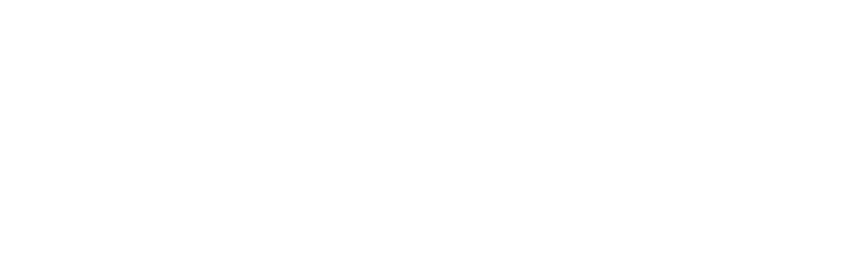
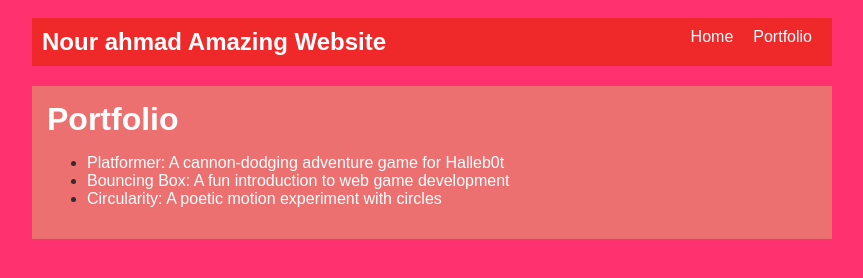
Before and after one commit to nourahmad-sys/nourahmad-sys.github.io, a plain HTML site: page portfolio.html in a window 1280 px wide. Shown: the whole page, without its empty margins (208-1071 px from the left). Drawn offline with Linux system fonts and the light colour scheme.

Commit message:
add portfolio page to website:

```diff
--- a/portfolio.html
+++ b/portfolio.html
@@ -0,0 +1,43 @@
+<!DOCTYPE html>
+<html>
+  <head>
+<title>My Awesome Website</title>
+ <link rel="stylesheet" href="style.css" />
+</head>
+
+
+  <body>
+    <!-- All content goes here -->
+    <div id="all-contents">
+       <nav>
+<h1> Nour ahmad Amazing Website</h1>
+<ul id="nav-ul">
+<li class="nav-li">
+  <a href="index.html">Home</a>
+  <li class="nav-li">
+  <a href="portfolio.html">Portfolio</a>
+</li>
+</li>
+</ul>
+
+  </nav>
+
+  <main>
+  <div class="content">
+    <h1>Portfolio</h1>
+    <ul id="portfolio">
+<li>
+  <a href="fsd-projects/platformer/">Platformer: A cannon-dodging adventure game for Halleb0t</a>
+</li>
+<li>
+  <a href="fsd-projects/bouncing-box/">Bouncing Box: A fun introduction to web game development</a>
+</li>
+<li>
+  <a href="fsd-projects/circularity/">Circularity: A poetic motion experiment with circles</a>
+</li>
+    </ul>
+  </div>
+</main>
+    </div>
+  </body>
+</html>
--- a/style.css
+++ b/style.css
@@ -17,6 +17,11 @@ nav {
     display: flex;
     padding: 10px;
      margin-bottom: 20px;
+
+
+     .element {
+      border-radius: 15px 50px; /* Top-left and bottom-right get 15px; top-right and bottom-left get 50px */
+    }
 }
 
 h1 {
@@ -46,7 +51,7 @@ a {
 
 /* main container area beneath menu */
 main {
-    background: rgb(245, 238, 219);
+    background: rgb(237, 112, 112);
     display: flex;
     margin-top: 20px;
 }
@@ -67,7 +72,7 @@ main {
 
 /* interests section styles */
 #interests {
-    border: 4px silver ridge;
+    border: 4px rgba(192, 192, 192, 0) ridge;
     padding: 8px;
     margin-top: 20px;
 }
@@ -75,3 +80,5 @@ main {
 h2, h3 {
     margin: 0px;
 }
+ <link rel="stylesheet" href="style.css" />
+</head>
```
Also changed, not shown: fsd-projects/platformer/platformer.js (+22 -7 lines).
